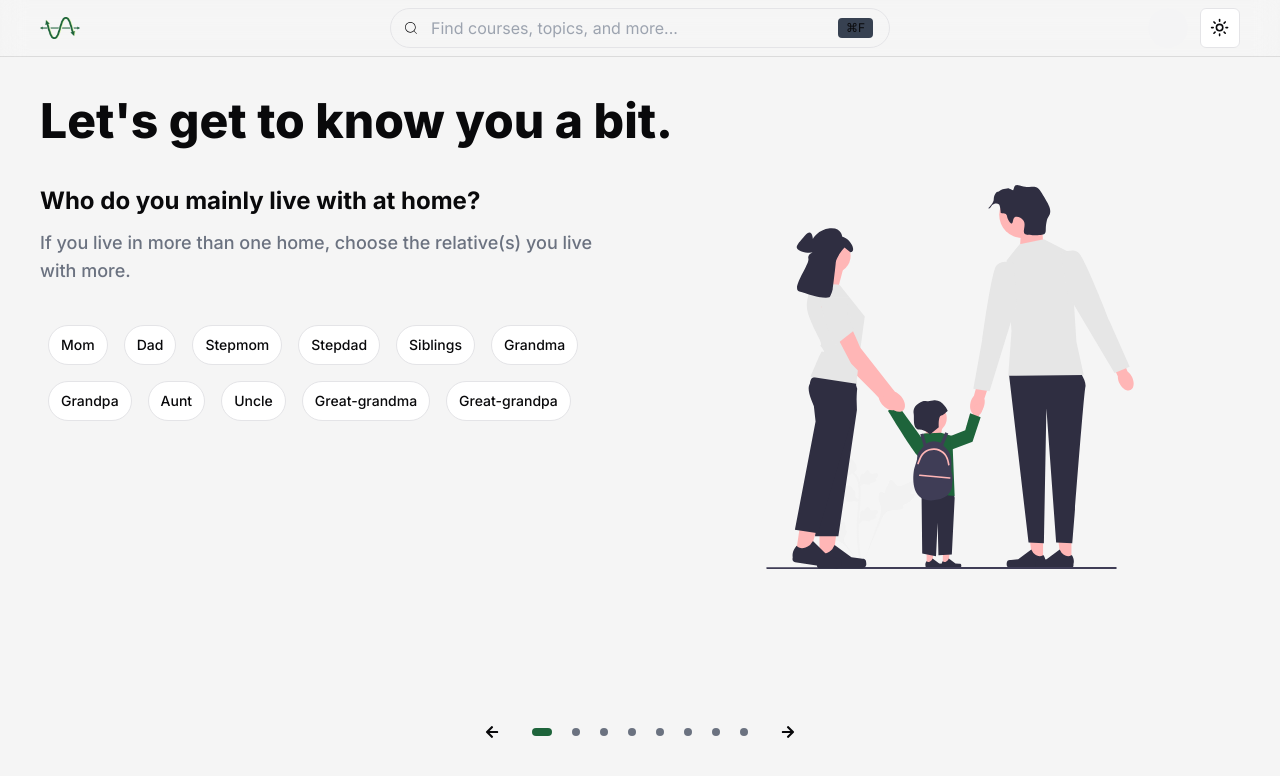
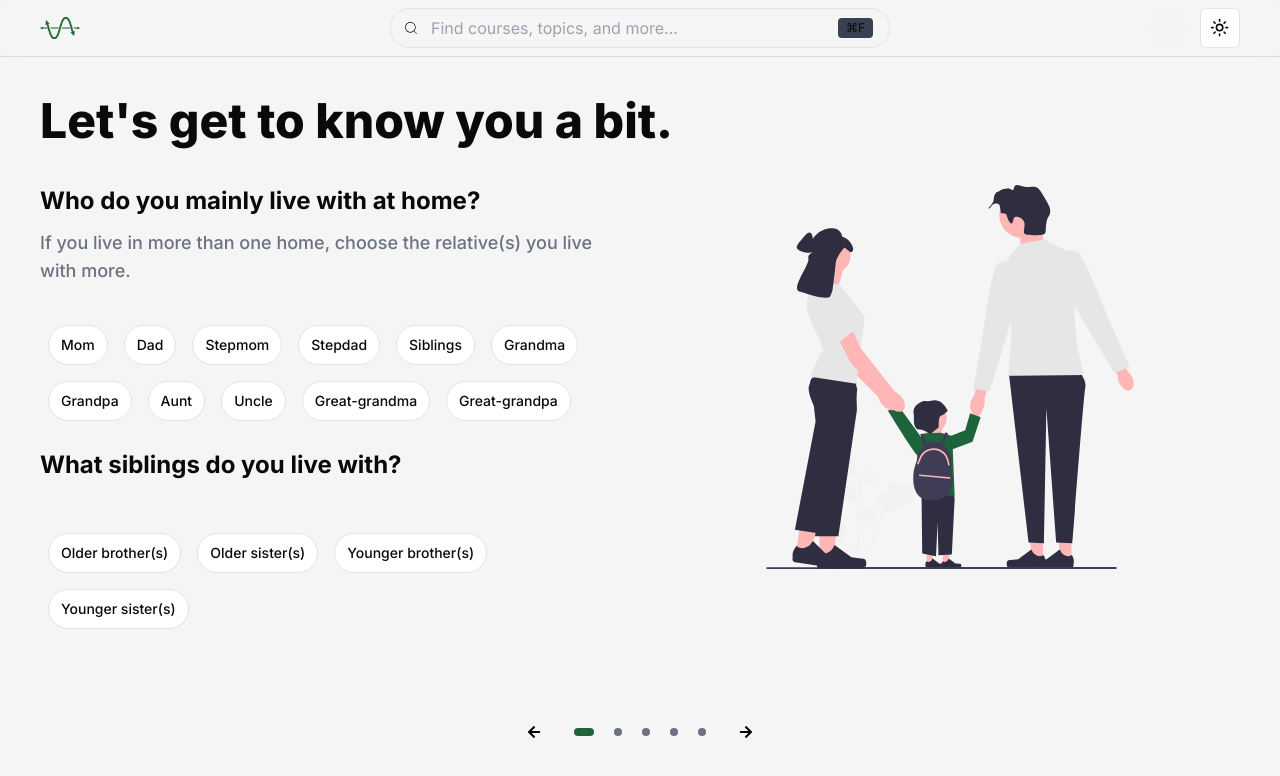
Before and after one commit to jamalmriley/dollar-sine, a Next.js app: page /onboarding in a window 1280 px wide. Shown: the top 776 px of the page. Built offline with nearby package versions, Linux system fonts and the light colour scheme; no server answers.

Commit message:
Update onboarding content

```diff
--- a/app/(platform)/onboarding/components/prompt-1.tsx
+++ b/app/(platform)/onboarding/components/prompt-1.tsx
@@ -6,7 +6,7 @@ import { Button } from "@/components/ui/button";
 import { useState } from "react";
 
 export default function Prompt1() {
-  const [currOptions, setCurrOptions] = useState<string[]>([""]);
+  const [currOptions, setCurrOptions] = useState<string[]>([]);
   const options: {
     icon?: JSX.Element;
     label: string;
@@ -42,9 +42,8 @@ export default function Prompt1() {
   return (
     <div className="pt-8">
       {options.map((option, i) => (
-        <div className="inline-block p-2">
+        <div className="inline-block p-2" key={i}>
           <Button
-            key={i}
             variant={
               isSelected(option.label, currOptions) ? "default" : "outline"
             }
--- /dev/null
+++ b/app/(platform)/onboarding/components/prompt-2.tsx
@@ -0,0 +1,92 @@
+import { IoMdClose } from "react-icons/io";
+import { Button } from "@/components/ui/button";
+import { useState } from "react";
+
+export default function Prompt1() {
+  const [currOptions, setCurrOptions] = useState<string[]>([]);
+  const [siblingCount, setSiblingCount] = useState<number[]>([0, 0, 0, 0]);
+  const options: string[] = [
+    "Older brother",
+    "Older sister",
+    "Younger brother",
+    "Younger sister",
+  ];
+
+  const isSelected = (value: string, options: string[]) => {
+    for (const option of options) {
+      if (value === option) return true;
+    }
+    return false;
+  };
+
+  const removeElement = (value: string, arr: string[]) => {
+    const result: string[] = [];
+    for (const el of arr) {
+      if (el !== value) result.push(el);
+    }
+    return result;
+  };
+
+  const updateElement = (value: string, index: number, arr: number[]) => {
+    const newArr = [];
+
+    for (let i = 0; i < arr.length; i++) {
+      if (i === index) newArr.push(parseInt(value) || 0);
+      else newArr.push(arr[i]);
+    }
+
+    return newArr;
+  };
+
+  return (
+    <div className="pt-8">
+      {options.map((option, i) => (
+        <div className="inline-block p-2" key={i}>
+          <Button
+            variant={isSelected(option, currOptions) ? "default" : "outline"}
+            className={`flex gap-3 rounded-full items-center py-1 px-3 w-fit border ${
+              isSelected(option, currOptions) && "border-primary"
+            }`}
+            onClick={() => {
+              !isSelected(option, currOptions) &&
+                setCurrOptions([...currOptions, option]);
+              !isSelected(option, currOptions) &&
+                setSiblingCount(updateElement("1", i, siblingCount));
+            }}
+          >
+            {isSelected(option, currOptions) && (
+              <input
+                // type="number"
+                placeholder="1"
+                value={siblingCount[i]}
+                onChange={(e) =>
+                  (parseInt(e.target.value) <= 99 || e.target.value === "") &&
+                  setSiblingCount(
+                    updateElement(e.target.value, i, siblingCount)
+                  )
+                }
+                className="bg-[transparent] outline-none w-5 text-center"
+              />
+            )}
+            {isSelected(option, currOptions)
+              ? `${option.toLowerCase()}${siblingCount[i] === 1 ? "" : "s"}`
+              : `${option}(s)`}
+            {isSelected(option, currOptions) && (
+              <Button
+                size="icon"
+                variant="ghost"
+                className="rounded-full w-5 h-5"
+                onClick={() => {
+                  setCurrOptions(removeElement(option, currOptions));
+                  setSiblingCount(updateElement("0", i, siblingCount));
+                }}
+              >
+                <IoMdClose size="icon" />
+              </Button>
+            )}
+          </Button>
+        </div>
+      ))}
+    </div>
+  );
+}
--- a/app/(platform)/onboarding/components/prompt-5.tsx
+++ b/app/(platform)/onboarding/components/prompt-5.tsx
@@ -35,7 +35,8 @@ import { Button } from "@/components/ui/button";
 import { useState } from "react";
 
 export default function Prompt5() {
-  const [currOptions, setCurrOptions] = useState<string[]>([""]);
+  const [currOptions, setCurrOptions] = useState<string[]>([]);
+  const maxOptions = 5;
 
   const creativeOptions: {
     icon?: JSX.Element;
@@ -117,9 +118,8 @@ export default function Prompt5() {
   return (
     <div className="pt-8">
       {options.map((option, i) => (
-        <div className="inline-block p-2">
+        <div className="inline-block p-2" key={i}>
           <Button
-            key={i}
             variant={
               isSelected(option.label, currOptions) ? "default" : "outline"
             }
@@ -133,6 +133,10 @@ export default function Prompt5() {
                   : [...currOptions, option.label]
               )
             }
+            disabled={
+              currOptions.length === maxOptions &&
+              !isSelected(option.label, currOptions)
+            }
           >
             {option.icon && option.icon}
             {option.label}
--- a/app/(platform)/onboarding/components/prompt-7.tsx
+++ b/app/(platform)/onboarding/components/prompt-7.tsx
@@ -1,5 +1,5 @@
 import { Button } from "@/components/ui/button";
-import React, { useState } from "react";
+import { useState } from "react";
 
 export default function Prompt7() {
   const [currOption, setCurrOption] = useState<string>("");
--- a/app/(platform)/onboarding/components/prompt-8.tsx
+++ b/app/(platform)/onboarding/components/prompt-8.tsx
@@ -1,4 +1,3 @@
-import React from 'react'
 
 export default function Prompt8() {
   return (
--- a/app/(platform)/onboarding/page.tsx
+++ b/app/(platform)/onboarding/page.tsx
@@ -6,7 +6,6 @@ import { Button } from "@/components/ui/button";
 import { Progress } from "@/components/ui/progress";
 import { FaArrowLeft, FaArrowRight } from "react-icons/fa";
 import Prompt1Svg from "@/assets/svg/undraw_family_vg76.svg";
-import Prompt2Svg from "@/assets/svg/undraw_children_re_c37f.svg";
 import Prompt3Svg from "@/assets/svg/undraw_passing_by_0un9.svg";
 import Prompt4Svg from "@/assets/svg/undraw_true_friends_c-94-g.svg";
 import Prompt5Svg from "@/assets/svg/undraw_biking_kc-4-f.svg";
@@ -14,6 +13,7 @@ import Prompt6Svg from "@/assets/svg/undraw_favourite_item_pcyo.svg";
 import Prompt7Svg from "@/assets/svg/undraw_special_event_-4-aj8.svg";
 import Prompt8Svg from "@/assets/svg/undraw_savings_re_eq4w.svg";
 import Prompt1 from "./components/prompt-1";
+import Prompt2 from "./components/prompt-2";
 import Prompt4 from "./components/prompt-4";
 import Prompt5 from "./components/prompt-5";
 import Prompt7 from "./components/prompt-7";
@@ -21,59 +21,75 @@ import Prompt8 from "./components/prompt-8";
 
 export default function OnboardingPage() {
   const [currPrompt, setCurrPrompt] = useState<number>(0);
+  const images = [
+    Prompt1Svg,
+    Prompt3Svg,
+    Prompt4Svg,
+    Prompt5Svg,
+    Prompt6Svg,
+    Prompt7Svg,
+    Prompt8Svg,
+  ];
   const prompts = [
+    [
       {
         prompt: "Who do you mainly live with at home?",
         description:
           "If you live in more than one home, choose the relative(s) you live with more.",
-      image: Prompt1Svg,
         content: <Prompt1 />,
       },
       {
-      prompt: "Do you have any siblings?",
+        prompt: "What siblings do you live with?",
         description: "",
-      image: Prompt2Svg,
+        content: <Prompt2 />,
       },
-    {
-      prompt: "Do you have any pets?",
-      description: "",
-      image: Prompt3Svg,
-    },
+    ],
+    // [
+    //   {
+    //     prompt: "Do you have any pets?",
+    //     description: "",
+    //   },
+    // ],
+    [
       {
         prompt: "How do you mainly get to school?",
         description:
           "If you have more than one way of getting to school, choose the way you get to school more often.",
-      image: Prompt4Svg,
         content: <Prompt4 />,
       },
+    ],
+    [
       {
         prompt: "What are some of your interests?",
-      description: "Select up to 5.",
-      image: Prompt5Svg,
+        description: "Select up to five interests.",
         content: <Prompt5 />,
       },
-    {
-      prompt: "What are some things you like to spend money on?",
-      description: "Select all that apply.",
-      image: Prompt6Svg,
-    },
+    ],
+    // [
+    //   {
+    //     prompt: "What are some things you like to spend money on?",
+    //     description: "Select all that apply.",
+    //   },
+    // ],
+    [
       {
         prompt: "How many days per week do you order food or go out to eat?",
         description: "",
-      image: Prompt7Svg,
         content: <Prompt7 />,
       },
+    ],
+    [
       {
         prompt: "Is there anything that you're saving up for?",
         description: "",
-      image: Prompt8Svg,
         content: <Prompt8 />,
       },
-    // {
+    ],
+    // [{
     //   prompt: "",
     //   description: "",
     //   image: "",
-    // },
+    // }],
   ];
 
   return (
@@ -83,16 +99,20 @@ export default function OnboardingPage() {
 
         <div className="flex justify-between gap-10">
           {/* Prompt */}
-          <div className="w-1/2">
-            <h2 className="h2">{prompts[currPrompt].prompt}</h2>
-            <span className="subtitle">{prompts[currPrompt].description}</span>
-            {prompts[currPrompt].content && prompts[currPrompt].content}
+          <div className="w-1/2 flex flex-col gap-5">
+            {prompts[currPrompt].map((prompt, i) => (
+              <div key={i}>
+                <h2 className="h2">{prompt.prompt}</h2>
+                <span className="subtitle">{prompt.description}</span>
+                {prompt.content && prompt.content}
+              </div>
+            ))}
           </div>
 
           {/* Picture */}
           <div className="w-1/2">
             <Image
-              src={prompts[currPrompt].image}
+              src={images[currPrompt]}
               alt={""}
               className="object-contain mx-auto h-96"
             />
```
Lines whose indentation alone changed are shown as unchanged.
